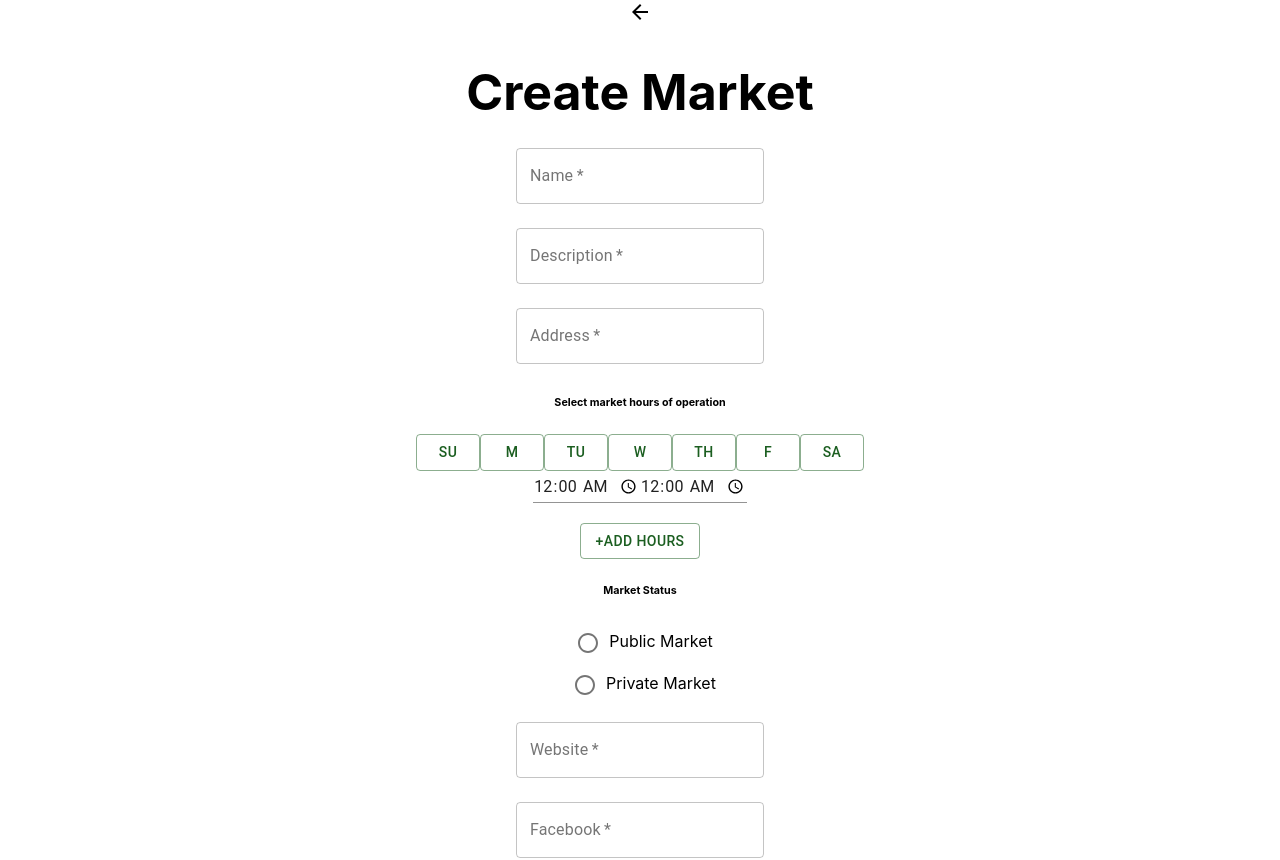
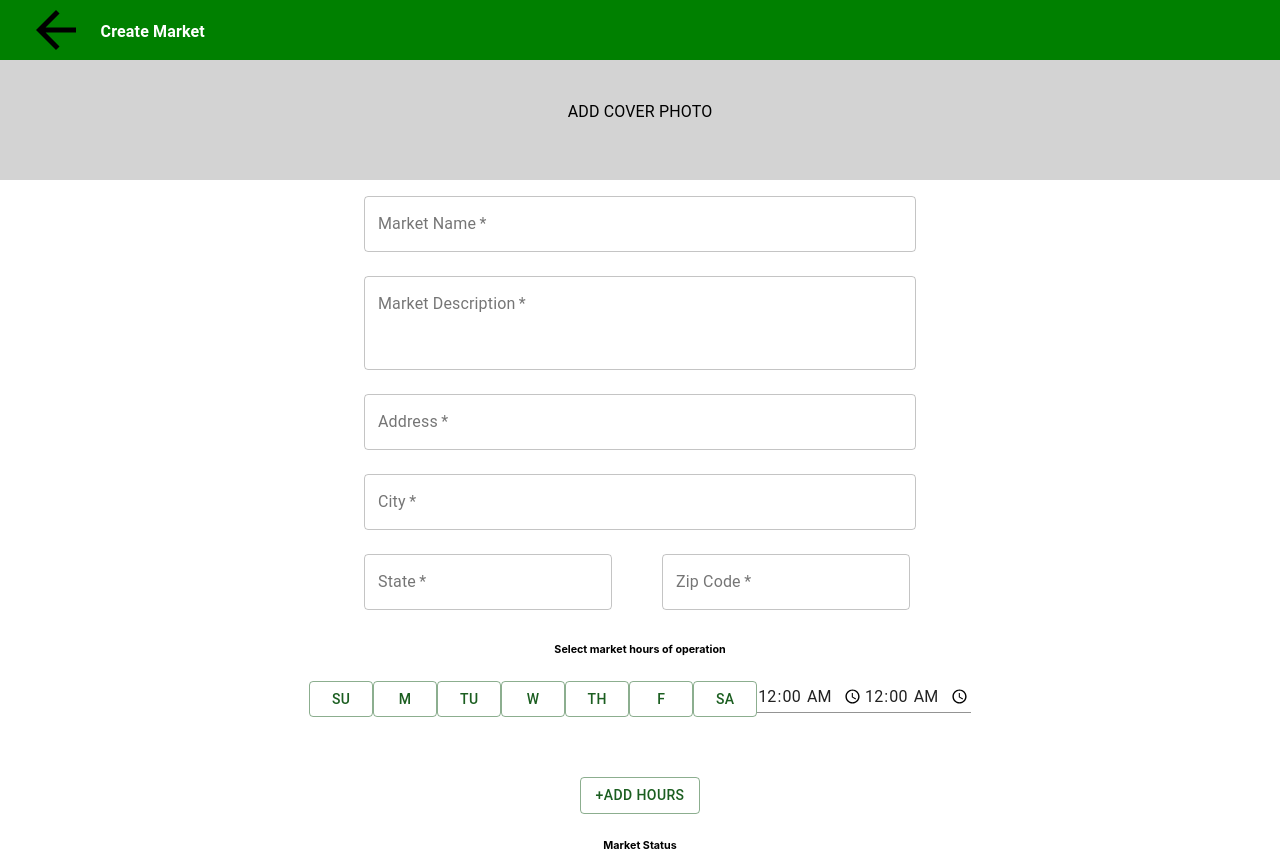
Before and after one commit to labs14-market-organizer/frontend, a React (Create React App) app: page /createmarket in a window 1280 px wide. Shown: the top 860 px of the page. Built offline with nearby package versions, Linux system fonts and the light colour scheme; a web font is replaced by a local one.

Commit message:
changing in state of days

```diff
--- a/src/routes/CreateMarket.js
+++ b/src/routes/CreateMarket.js
@@ -1,10 +1,10 @@
 import React from 'react';
 import Arrow from '../assets/ic-arrow-back.svg';
-import { TextField, MuiThemeProvider, createMuiTheme }  from '@material-ui/core';
+import { TextField, MuiThemeProvider, createMuiTheme, Typography, Container }  from '@material-ui/core';
 import Button from '@material-ui/core/Button';
 import green from '@material-ui/core/colors/green';
 import Radio from '@material-ui/core/Radio';
-
+import '../scss/CreateMarket.scss';
 
 const theme = createMuiTheme({
     palette: {
@@ -30,7 +30,15 @@ class CreateMarket extends React.Component {
         market_type: 1, //(1 = private, 2=public)
         website: '',
         facebook: '',
-        image: ''
+        image: '',
+        hoursOfOperation: 3,
+        monday: false,
+        tuesday: false,
+        wednesday: false,
+        thursday: false,
+        friday: false,
+        saturday: false,
+        sunday: false
     }
     handleChange = e => {
         this.setState({
@@ -39,37 +47,71 @@ class CreateMarket extends React.Component {
         })
     }
 
+    dayChange = (day) => {
+        // console.log(day)
+        console.log(this.state.day);
+
+        // let change;
+        // if (this.state.day === false){
+        //      change = true
+        // } else {
+        //      change = null
+        // }
+        this.setState({
+            ...this.state,
+            day: !this.state.day
+        })
+
+    }
+
 
     render() {
-        console.log(this.state.name);
-        console.log(this.state.description);
+        const daysOfOpertaion = null;
+        const displayedBlocks = () => {
+            for (let i = 0; i < this.state.hoursAdded; i++){
+                console.log(this.state.hoursAdded)
+            return daysOfOpertaion
+        }
+
+        }
+
         return (
             <MuiThemeProvider theme={theme}>
                 <>
-                <div className="header">
+                <Typography className="header">
                     <img src={Arrow}/>
-                    <h1>Create Market</h1>
-                </div>
+                    <h4 className="createHeader">Create Market</h4>
+                </Typography>
+                <Typography className="addPhoto">
+                    <img />
+                    <p className="add">ADD COVER PHOTO</p>
+                </Typography>
+                <Container maxWidth="sm">
                 <TextField
                     required
                     id="name"
-                    label="Name"
+                    label="Market Name"
                     name="name"
                     value={this.state.name}
                     onChange={this.handleChange}
                     margin="normal"
                     variant="outlined"
+                    fullWidth={true}
+                    autoComplete={true}
                 />
                 <br></br>
                 <TextField
                     required
                     id="description"
-                    label="Description"
+                    label="Market Description"
                     name="description"
                     value={this.state.description}
                     onChange={this.handleChange}
                     margin="normal"
+                    rows="3"
                     variant="outlined"
+                    fullWidth={true}
+                    multiline
                 />
                 <br></br>
                 <TextField
@@ -81,19 +123,57 @@ class CreateMarket extends React.Component {
                     onChange={this.handleChange}
                     margin="normal"
                     variant="outlined"
+                    fullWidth={true}
                 />
+                     <TextField
+                    required
+                    id="city"
+                    label="City"
+                    name="city"
+                    value={this.state.city}
+                    onChange={this.handleChange}
+                    margin="normal"
+                    variant="outlined"
+                    fullWidth={true}
 
+                />
+                <div className="flexes">
+                     <TextField
+                    required
+                    id="state"
+                    label="State"
+                    name="state"
+                    value={this.state.state}
+                    onChange={this.handleChange}
+                    margin="normal"
+                    variant="outlined"
+                    style={{width: "45%"}}
+
+                />
+                     <TextField
+                    required
+                    id="zipcode"
+                    label="Zip Code"
+                    name="zipcode"
+                    value={this.state.zipcode}
+                    onChange={this.handleChange}
+                    margin="normal"
+                    variant="outlined"
+                    style={{width: "45%", marginLeft: "9%"}}
+
+                />
+                </div>
+                </Container>
                 <h6>Select market hours of operation</h6>
-                <Button variant="outlined" color= 'primary'>Su</Button>
-                <Button variant="outlined" color= 'primary'>M</Button>
-                <Button variant="outlined" color= 'primary'>Tu</Button>
-                <Button variant="outlined" color= 'primary'>W</Button>
-                <Button variant="outlined" color= 'primary'>Th</Button>
-                <Button variant="outlined" color= 'primary'>F</Button>
-                <Button variant="outlined" color= 'primary'>Sa</Button>
 
-                <br></br>
-
+                {/* {daysOfOpertaion} */}
+                <div><Button variant="outlined" color= 'primary' onClick={(sunday) => this.dayChange(sunday)}>Su</Button>
+                <Button variant="outlined" color= 'primary' onClick={(monday) => this.dayChange(monday)}>M</Button>
+                <Button variant="outlined" color= 'primary' onClick={(tuesday) => this.dayChange(tuesday)}>Tu</Button>
+                <Button variant="outlined" color= 'primary' onClick={(wednesday) => this.dayChange(wednesday)}>W</Button>
+                <Button variant="outlined" color= 'primary' onClick={(thursday) => this.dayChange(thursday)}>Th</Button>
+                <Button variant="outlined" color= 'primary' onClick={(friday) => this.dayChange(friday)}>F</Button>
+                <Button variant="outlined" color= 'primary' onClick={(saturday) => this.dayChange(saturday)}>Sa</Button>
                 <TextField
                     id="time"
                     type="time"
@@ -110,7 +190,10 @@ class CreateMarket extends React.Component {
                     InputLabelProps={{
                         shrink: true,
                     }}
-                />
+                /> </div>
+                <br></br>
+
+
 
                 <br></br>
                 <br></br>
--- /dev/null
+++ b/src/scss/CreateMarket.scss
@@ -0,0 +1,22 @@
+.header {
+    display: flex;
+    background-color: green;
+    color: white;
+    height: 60px;
+    .createHeader {
+        margin-left: 15px;
+        margin-top: 20px;
+    }
+    img {
+        margin-left: 2%;
+    }
+}
+.flexes {
+    display: flex;
+}
+
+.addPhoto {
+    height: 120px;
+    background-color: lightgray;
+    font-size: 18px;
+}
```
